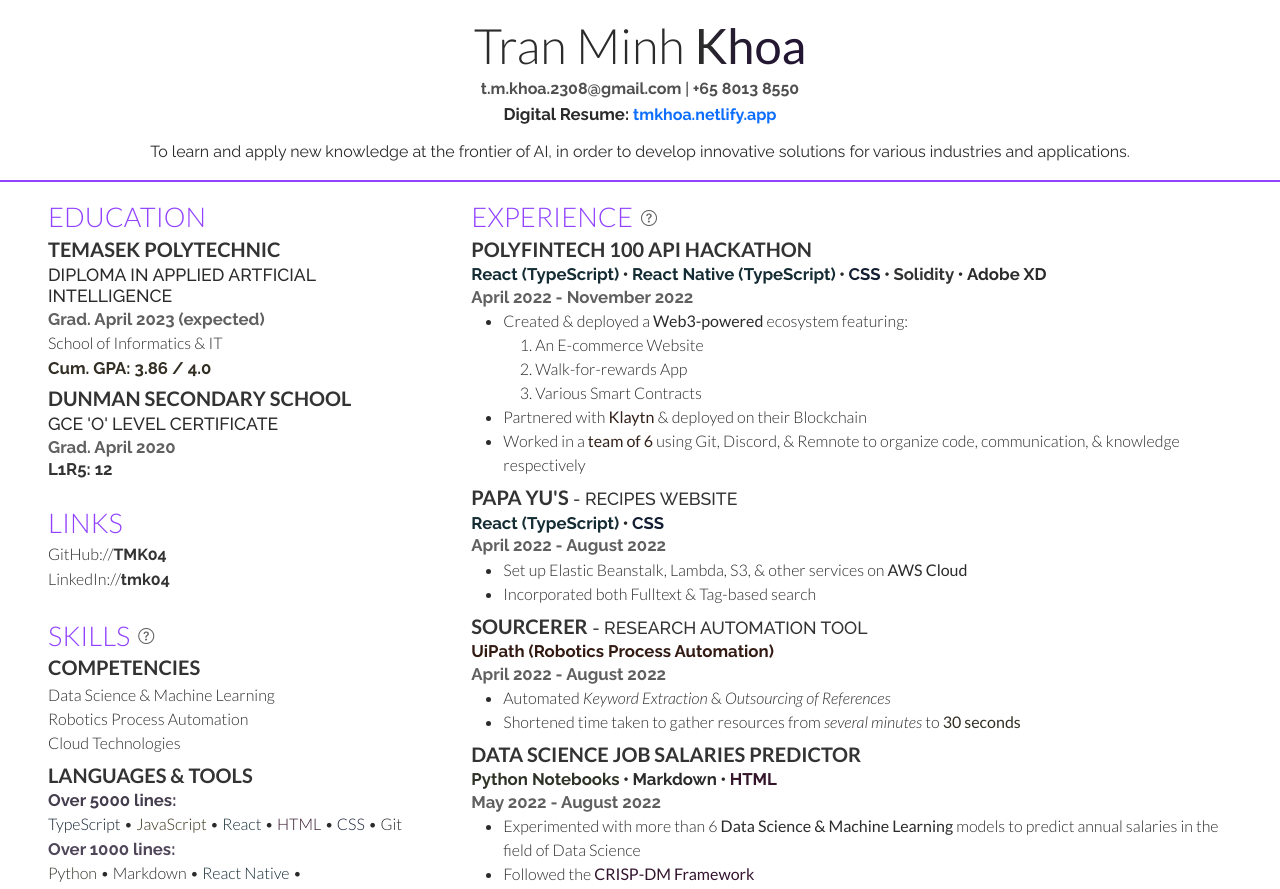
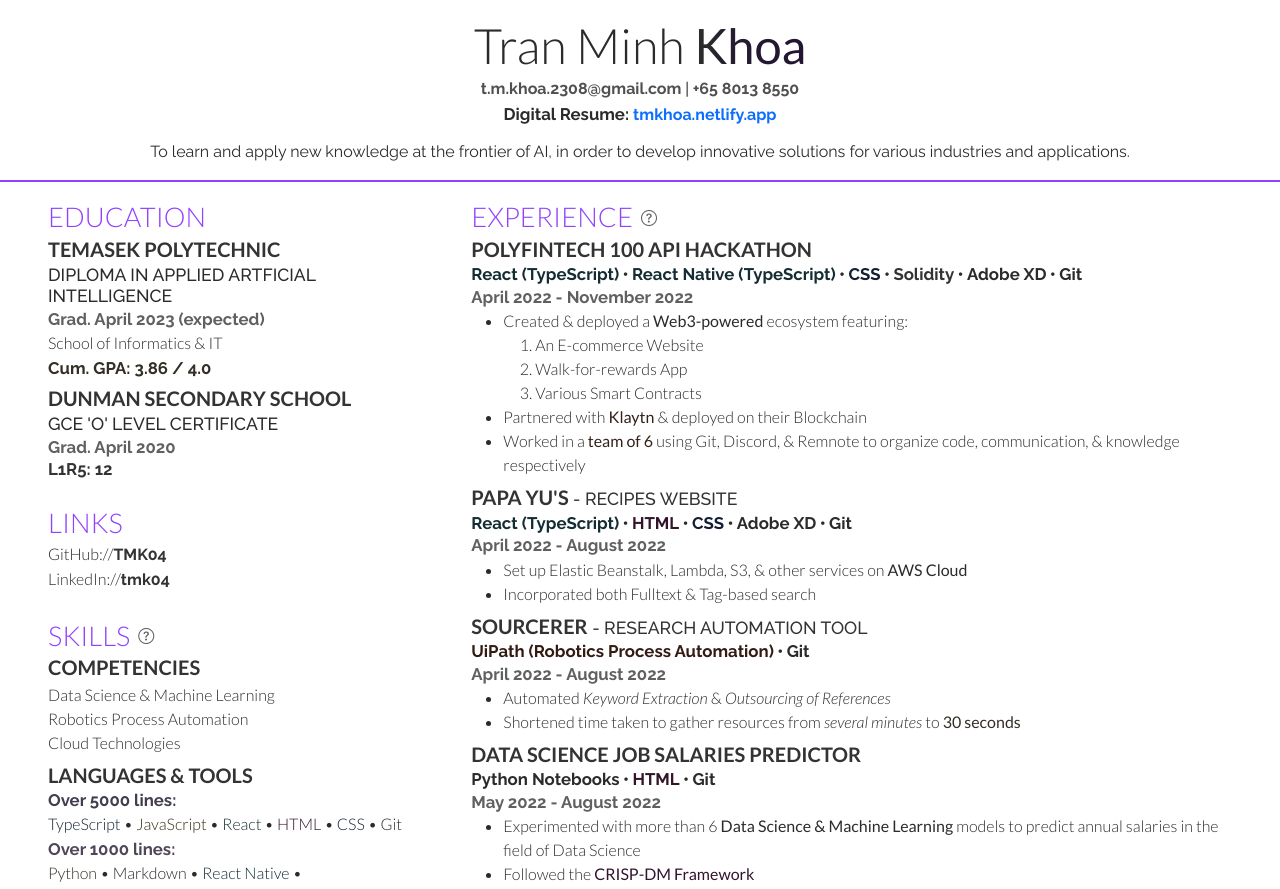
Before and after one commit to TMK04/resume, a React (Create React App) app: page / in a window 1280 px wide. Shown: the top 889 px of the page. Built offline with nearby package versions, Linux system fonts and the light colour scheme.

Commit message:
refactor(ExperienceSection): add skills

```diff
--- a/src/sections/ExperienceSection/index.tsx
+++ b/src/sections/ExperienceSection/index.tsx
@@ -36,7 +36,8 @@ export default function ExperienceSection() {
           <FrameworkLink framework="React Native" frameworkable="TypeScript" />,
           <SkillsLink skill="CSS" />,
           <SkillsLink skill="Solidity" />,
-          <SkillsLink skill="Adobe XD" />
+          <SkillsLink skill="Adobe XD" />,
+          <SkillsLink skill="Git" />
         ]}
         time_props={{ children: "April 2022 - November 2022" }}
         actions={[
@@ -73,7 +74,10 @@ export default function ExperienceSection() {
         }}
         skills={[
           <FrameworkLink framework="React" frameworkable="TypeScript" />,
-          <SkillsLink skill="CSS" />
+          <SkillsLink skill="HTML" />,
+          <SkillsLink skill="CSS" />,
+          <SkillsLink skill="Adobe XD" />,
+          <SkillsLink skill="Git" />
         ]}
         time_props={{ children: "April 2022 - August 2022" }}
         actions={[
@@ -93,7 +97,10 @@ export default function ExperienceSection() {
           ),
           description: "Research Automation Tool"
         }}
-        skills={[<FrameworkLink framework="UiPath" frameworkable="Robotics Process Automation" />]}
+        skills={[
+          <FrameworkLink framework="UiPath" frameworkable="Robotics Process Automation" />,
+          <SkillsLink skill="Git" />
+        ]}
         time_props={{ children: "April 2022 - August 2022" }}
         actions={[
           <>
@@ -115,9 +122,9 @@ export default function ExperienceSection() {
           )
         }}
         skills={[
-          <SkillsLink format={(Python: string) => `${Python} Notebooks`} skill="Python" />,
-          <SkillsLink skill="Markdown" />,
-          <SkillsLink skill="HTML" />
+          <SkillsLink skill="Python Notebooks" />,
+          <SkillsLink skill="HTML" />,
+          <SkillsLink skill="Git" />
         ]}
         time_props={{ children: "May 2022 - August 2022" }}
         actions={[
@@ -145,8 +152,11 @@ export default function ExperienceSection() {
         }}
         skills={[
           <FrameworkLink framework="Web Components" frameworkable="TypeScript" />,
+          <SkillsLink skill="HTML" />,
           <SkillsLink skill="CSS" />,
-          <SkillsLink skill="MySQL" />
+          <SkillsLink skill="MySQL" />,
+          <SkillsLink skill="Adobe XD" />,
+          <SkillsLink skill="Git" />
         ]}
         time_props={{ children: "October 2021 - February 2022" }}
         actions={[
--- a/src/sections/SkillsSection/skills.json
+++ b/src/sections/SkillsSection/skills.json
@@ -4,7 +4,7 @@
   "Cloud Technologies": {},
   "CSS": { "color": "#141E33" },
   "Data Science & Machine Learning": {},
-  "Git": {},
+  "Git": { "framework_of": ["Markdown"] },
   "GraphQL": { "color": "#260F1F" },
   "High Achiever": { "color": "#332F25" },
   "HTML": { "color": "#33142A" },
@@ -16,6 +16,7 @@
   "Never-ending Curiosity": { "color": "#333314" },
   "Team Player": { "color": "#33221B" },
   "Python": { "color": "#2f3327" },
+  "Python Notebooks": { "framework_of": ["Python", "Markdown"] },
   "React Native": { "color": "#142C33" },
   "React": { "color": "#142C33" },
   "Robotics Process Automation": {},
```
